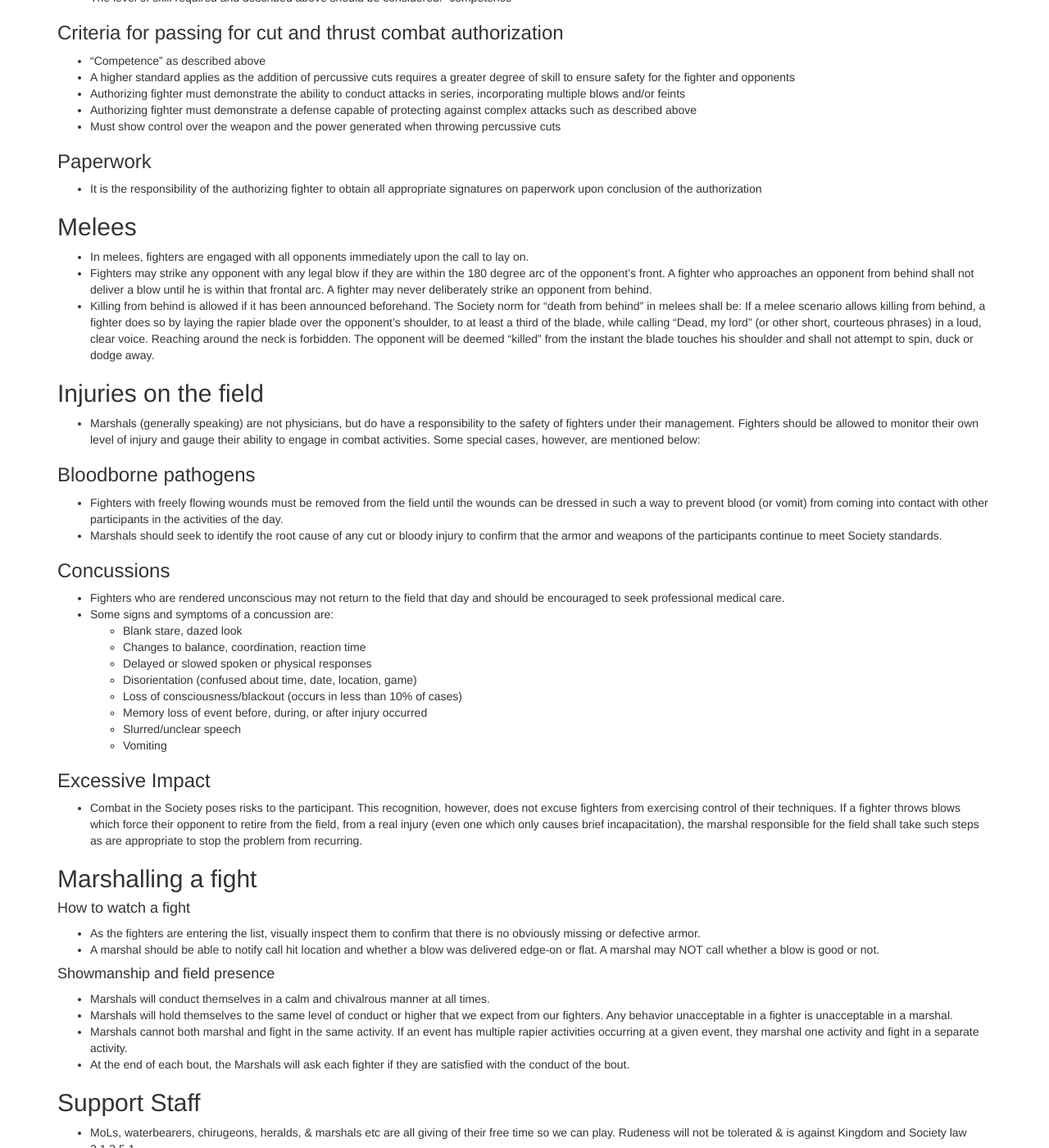
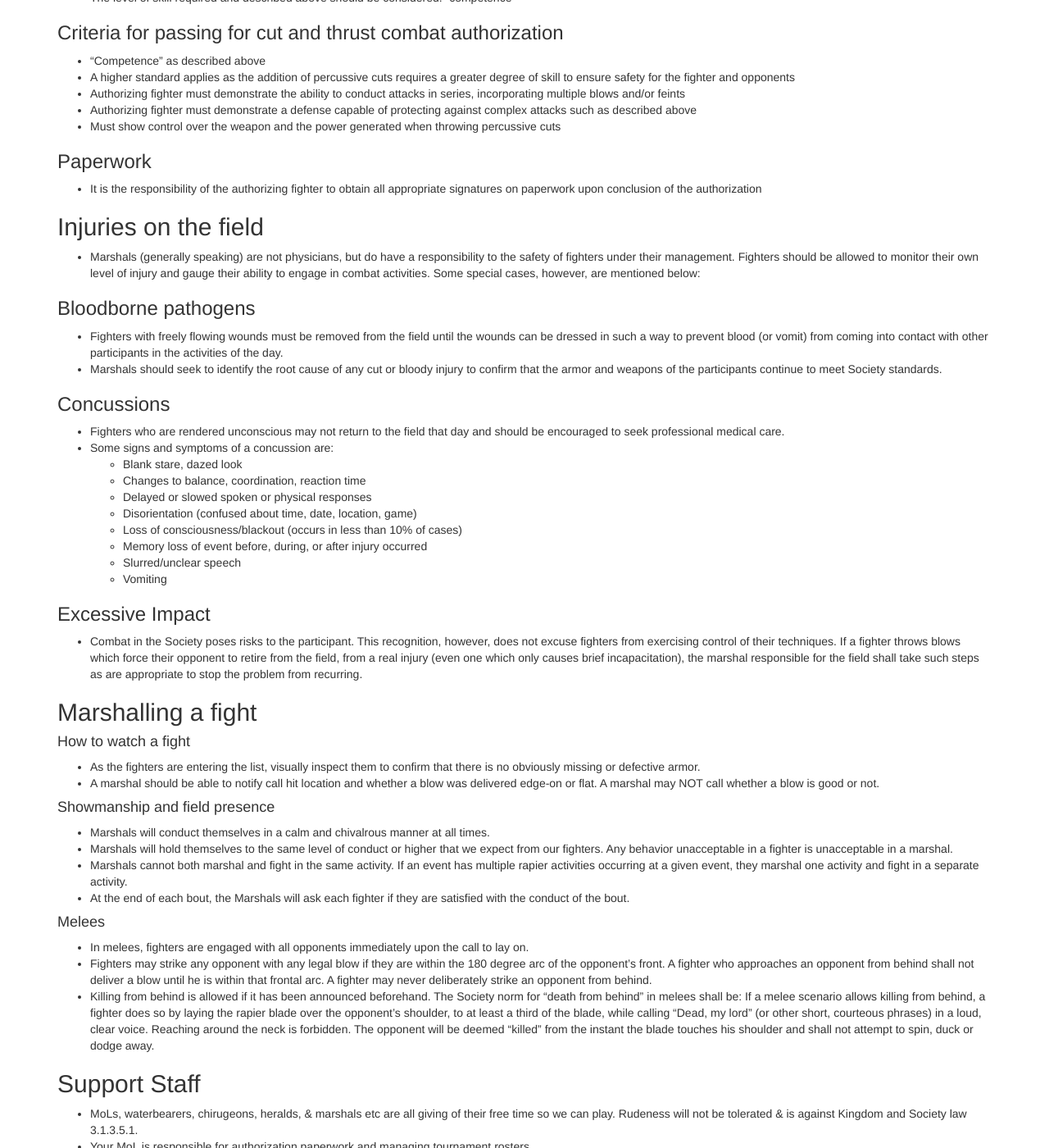
Before and after one commit to academie-de-espee/earl-marshal, a Jekyll site: the page built from training/rapier-marshal.md, in a window 1280 px wide and 1400 px high, scrolled down 4663 px. Shown: the whole window at 82% size. Built offline with Jekyll 4.4.1, drawn with Linux system fonts in a browser that asks for light colours; part of the change alters nothing that is shown.

```diff
--- a/training/rapier-marshal.md
+++ b/training/rapier-marshal.md
@@ -162,11 +162,6 @@ The goal of the Rapier 101 class is to provide individuals with the basic backgr
 ### Paperwork
    * It is the responsibility of the authorizing fighter to obtain all appropriate signatures on paperwork upon conclusion of the authorization
 
-## Melees
-* In melees, fighters are engaged with all opponents immediately upon the call to lay on.
-* Fighters may strike any opponent with any legal blow if they are within the 180 degree arc of the opponent's front. A fighter who approaches an opponent from behind shall not deliver a blow until he is within that frontal arc. A fighter may never deliberately strike an opponent from behind.
-* Killing from behind is allowed if it has been announced beforehand. The Society norm for "death from behind" in melees shall be: If a melee scenario allows killing from behind, a fighter does so by laying the rapier blade over the opponent's shoulder, to at least a third of the blade, while calling "Dead, my lord" (or other short, courteous phrases) in a loud, clear voice. Reaching around the neck is forbidden. The opponent will be deemed "killed" from the instant the blade touches his shoulder and shall not attempt to spin, duck or dodge away.
-
 
 ## Injuries on the field
 * Marshals (generally speaking) are not physicians, but do have a responsibility to the safety of fighters under their management.  Fighters should be allowed to monitor their own level of injury and gauge their ability to engage in combat activities.  Some special cases, however, are mentioned below:
@@ -202,6 +197,11 @@ The goal of the Rapier 101 class is to provide individuals with the basic backgr
 * Marshals cannot both marshal and fight in the same activity. If an event has multiple rapier activities occurring at a given event, they marshal one activity and fight in a separate activity.
 * At the end of each bout, the Marshals will ask each fighter if they are satisfied with the conduct of the bout.
 
+#### Melees
+* In melees, fighters are engaged with all opponents immediately upon the call to lay on.
+* Fighters may strike any opponent with any legal blow if they are within the 180 degree arc of the opponent's front. A fighter who approaches an opponent from behind shall not deliver a blow until he is within that frontal arc. A fighter may never deliberately strike an opponent from behind.
+* Killing from behind is allowed if it has been announced beforehand. The Society norm for "death from behind" in melees shall be: If a melee scenario allows killing from behind, a fighter does so by laying the rapier blade over the opponent's shoulder, to at least a third of the blade, while calling "Dead, my lord" (or other short, courteous phrases) in a loud, clear voice. Reaching around the neck is forbidden. The opponent will be deemed "killed" from the instant the blade touches his shoulder and shall not attempt to spin, duck or dodge away.
+
 
 ## Support Staff
 * MoLs, waterbearers, chirugeons, heralds, & marshals etc are all giving of their free time so we can play. Rudeness will not be tolerated & is against Kingdom and Society law 3.1.3.5.1.
```
